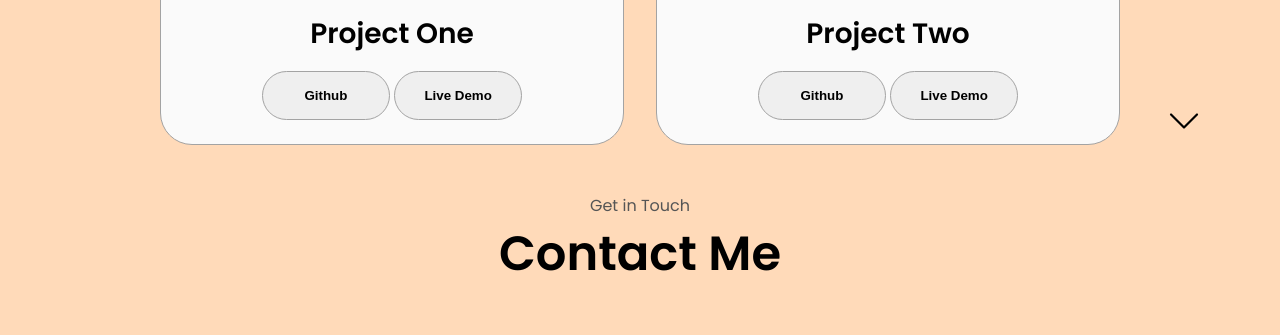
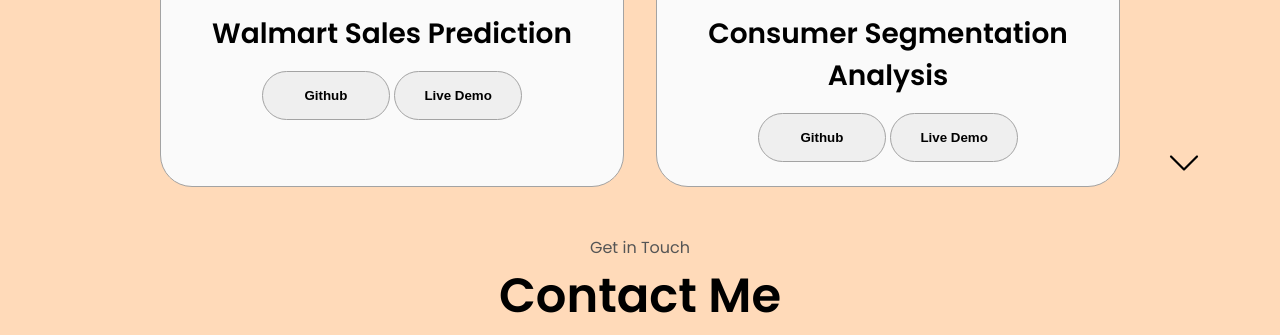
Before and after one commit to kratinitin/kratinitin, a plain HTML site: page index.html in a window 1280 px wide. Shown: the part 3289-3624 px from the top of the page. Drawn offline with Linux system fonts and the light colour scheme; a script that the page names is missing.

Commit message:
Update index.html

```diff
--- a/index.html
+++ b/index.html
@@ -250,7 +250,7 @@
                 class="project-img"
               />
             </div>
-            <h2 class="experience-sub-title project-title">Project One</h2>
+            <h2 class="experience-sub-title project-title">Walmart Sales Prediction</h2>
             <div class="btn-container">
               <button
                 class="btn btn-color-2 project-btn"
@@ -274,7 +274,7 @@
                 class="project-img"
               />
             </div>
-            <h2 class="experience-sub-title project-title">Project Two</h2>
+            <h2 class="experience-sub-title project-title">Consumer Segmentation Analysis</h2>
             <div class="btn-container">
               <button
                 class="btn btn-color-2 project-btn"
```
